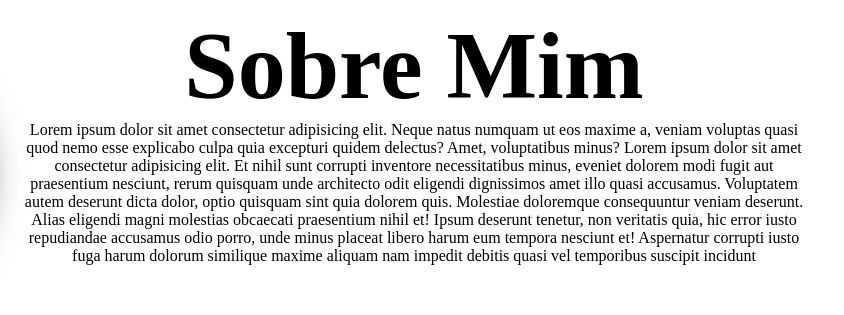
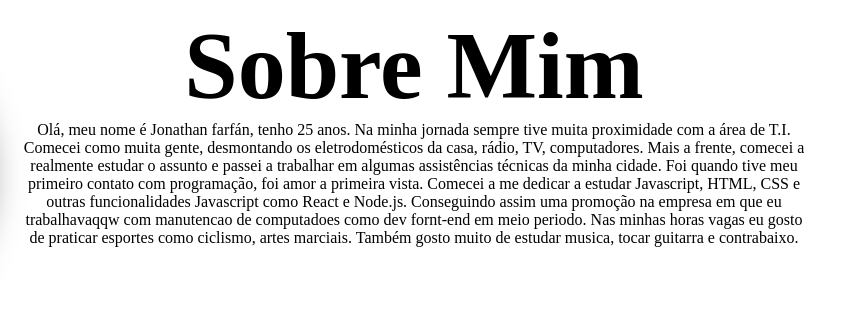
Before and after one commit to jonathant101/beta-portfolio-site, a plain HTML site: page index.html in a window 1280 px wide. Shown: the part 1040-1355 px from the top of the page, 436-1280 px from the left. Drawn offline with Linux system fonts and the light colour scheme; a web font is replaced by a local one.

Commit message:
index.html
texto

```diff
--- a/index.html
+++ b/index.html
@@ -64,10 +64,16 @@
             <div class="textoSobreMim">
                 <h1>Sobre Mim</h1>
                 <p>
-                    Lorem ipsum dolor sit amet consectetur adipisicing elit. Neque natus numquam ut eos maxime a, veniam voluptas quasi quod nemo esse explicabo culpa quia excepturi quidem delectus? Amet, voluptatibus minus? Lorem ipsum dolor sit amet consectetur adipisicing
-                    elit. Et nihil sunt corrupti inventore necessitatibus minus, eveniet dolorem modi fugit aut praesentium nesciunt, rerum quisquam unde architecto odit eligendi dignissimos amet illo quasi accusamus. Voluptatem autem deserunt dicta dolor,
-                    optio quisquam sint quia dolorem quis. Molestiae doloremque consequuntur veniam deserunt. Alias eligendi magni molestias obcaecati praesentium nihil et! Ipsum deserunt tenetur, non veritatis quia, hic error iusto repudiandae accusamus
-                    odio porro, unde minus placeat libero harum eum tempora nesciunt et! Aspernatur corrupti iusto fuga harum dolorum similique maxime aliquam nam impedit debitis quasi vel temporibus suscipit incidunt
+                    Olá, meu nome é Jonathan farfán, tenho 25 anos. Na minha jornada sempre
+          tive muita proximidade com a área de T.I. Comecei como muita gente,
+          desmontando os eletrodomésticos da casa, rádio, TV, computadores. Mais a
+          frente, comecei a realmente estudar o assunto e passei a trabalhar em
+          algumas assistências técnicas da minha cidade. Foi quando tive meu primeiro contato com programação, foi amor a primeira vista.
+          Comecei a me dedicar a estudar Javascript, HTML, CSS e outras funcionalidades Javascript como React e Node.js.
+          Conseguindo assim uma promoção na empresa em que eu trabalhavaqqw com manutencao de computadoes como dev fornt-end em meio periodo.
+          Nas minhas horas vagas eu gosto de praticar
+          esportes como ciclismo, artes marciais. Também gosto muito de estudar
+          musica, tocar guitarra e contrabaixo.
                 </p>
             </div>
         </div>
```
